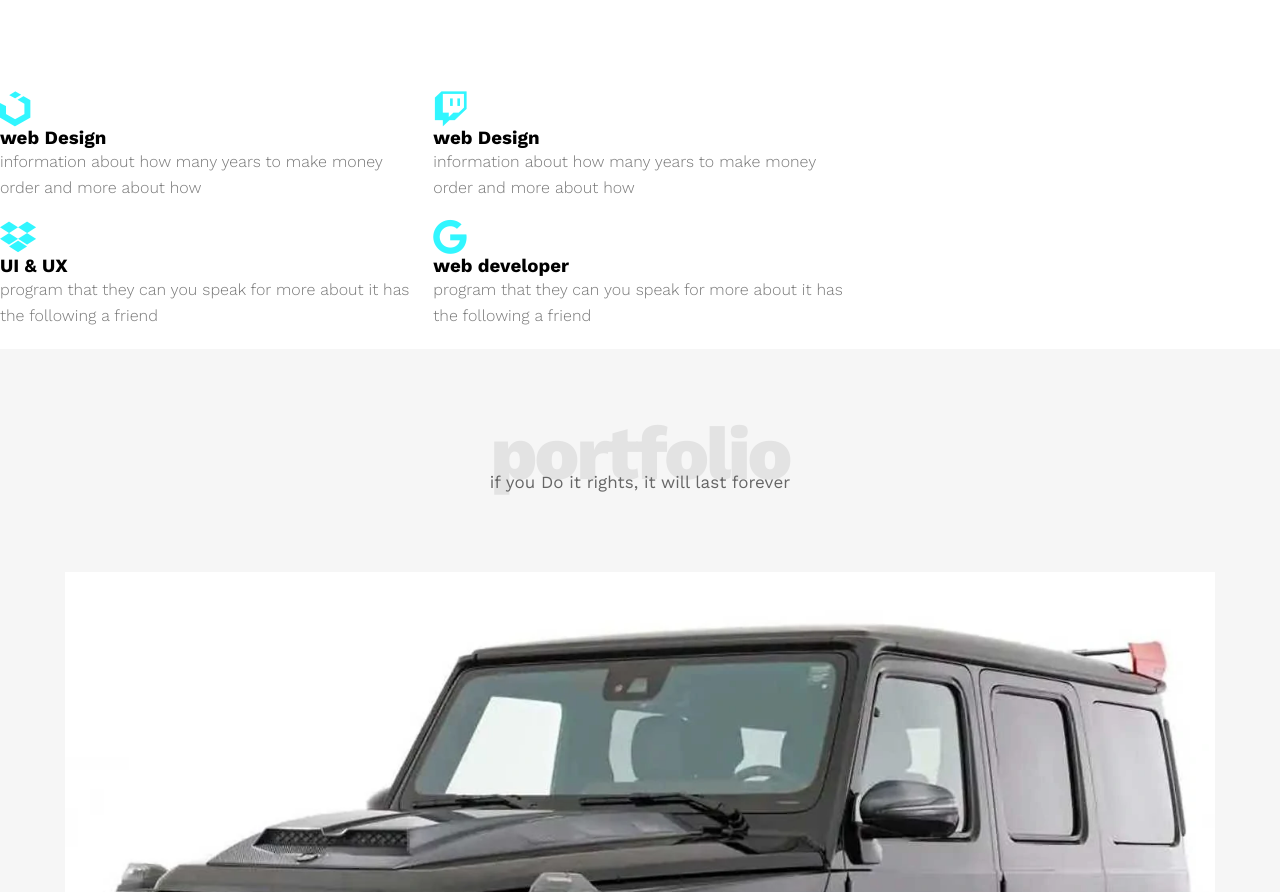
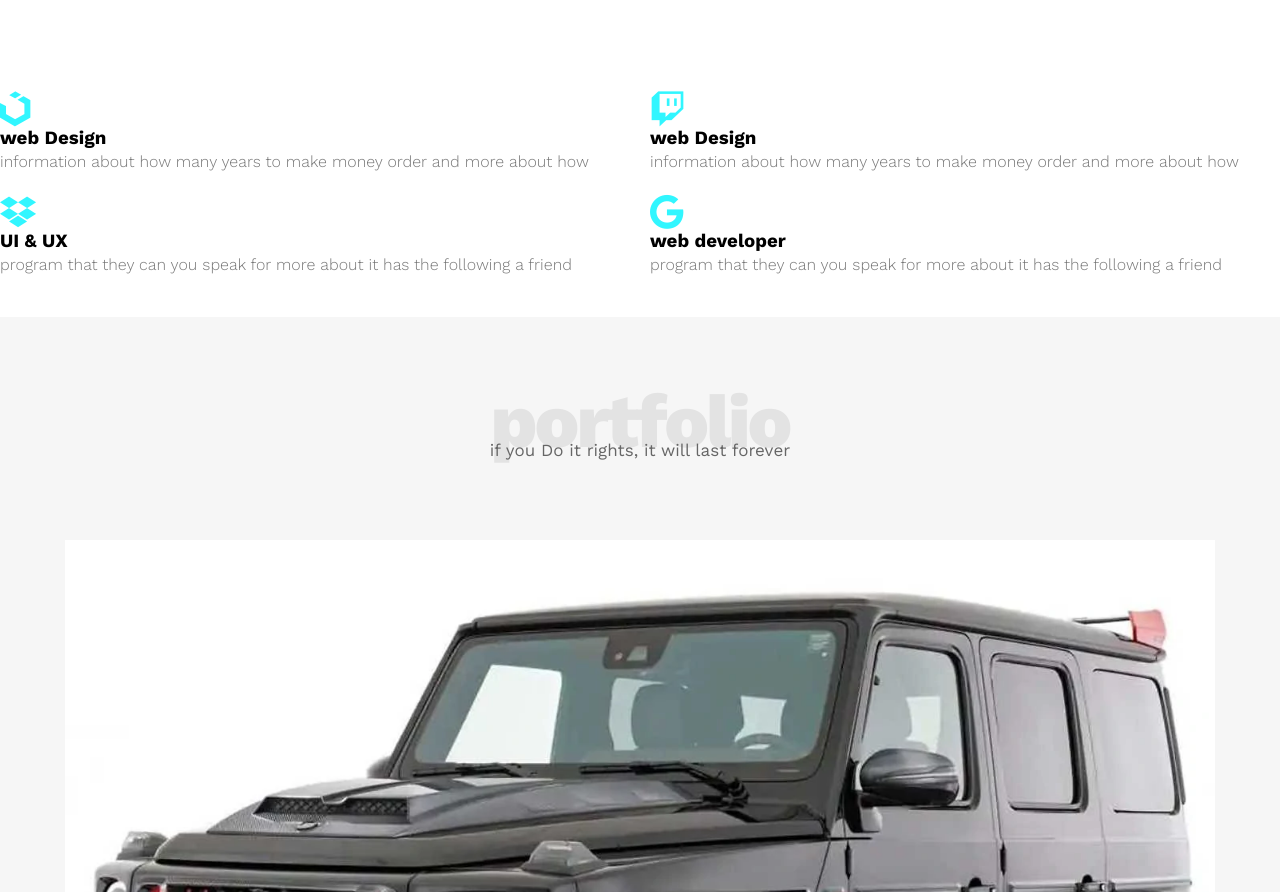
Before and after one commit to talebabobaker/leon, a plain HTML site: page index.html in a window 1280 px wide. Shown: the part 889-1781 px from the top of the page. Drawn offline with nearby package versions, Linux system fonts and the light colour scheme.

Commit message:
Update style.css

```diff
--- a/style.css
+++ b/style.css
@@ -423,7 +423,7 @@ i {
 @media (min-width : 766px){
   .services .services-contact {
   display: grid;
-  grid-template-columns: repeat(auto-fill, minmax(400px, 1fr));
+  grid-template-columns: repeat(auto-fill, minmax(600px, 1fr));
   gap: 20px;
 }
 
```
